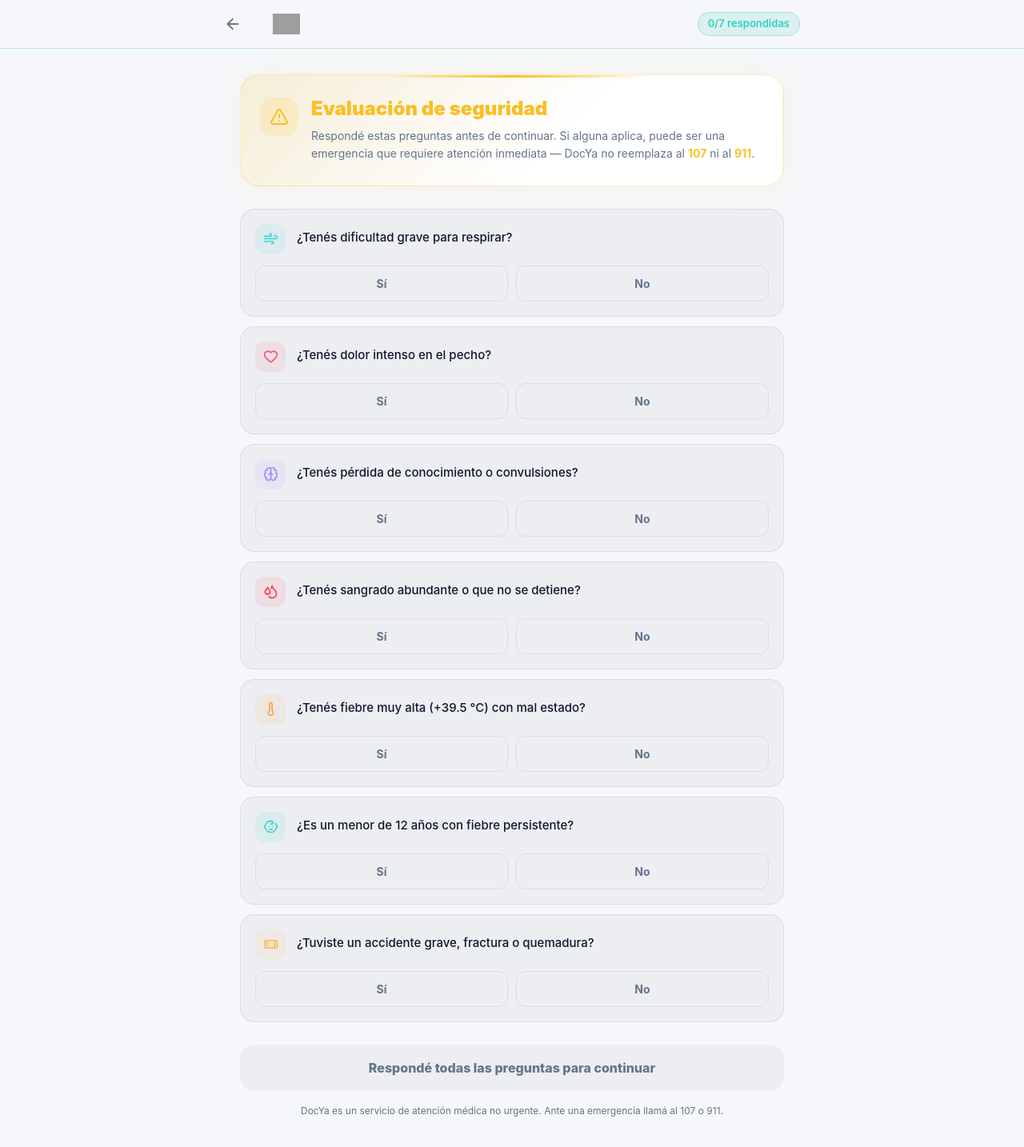
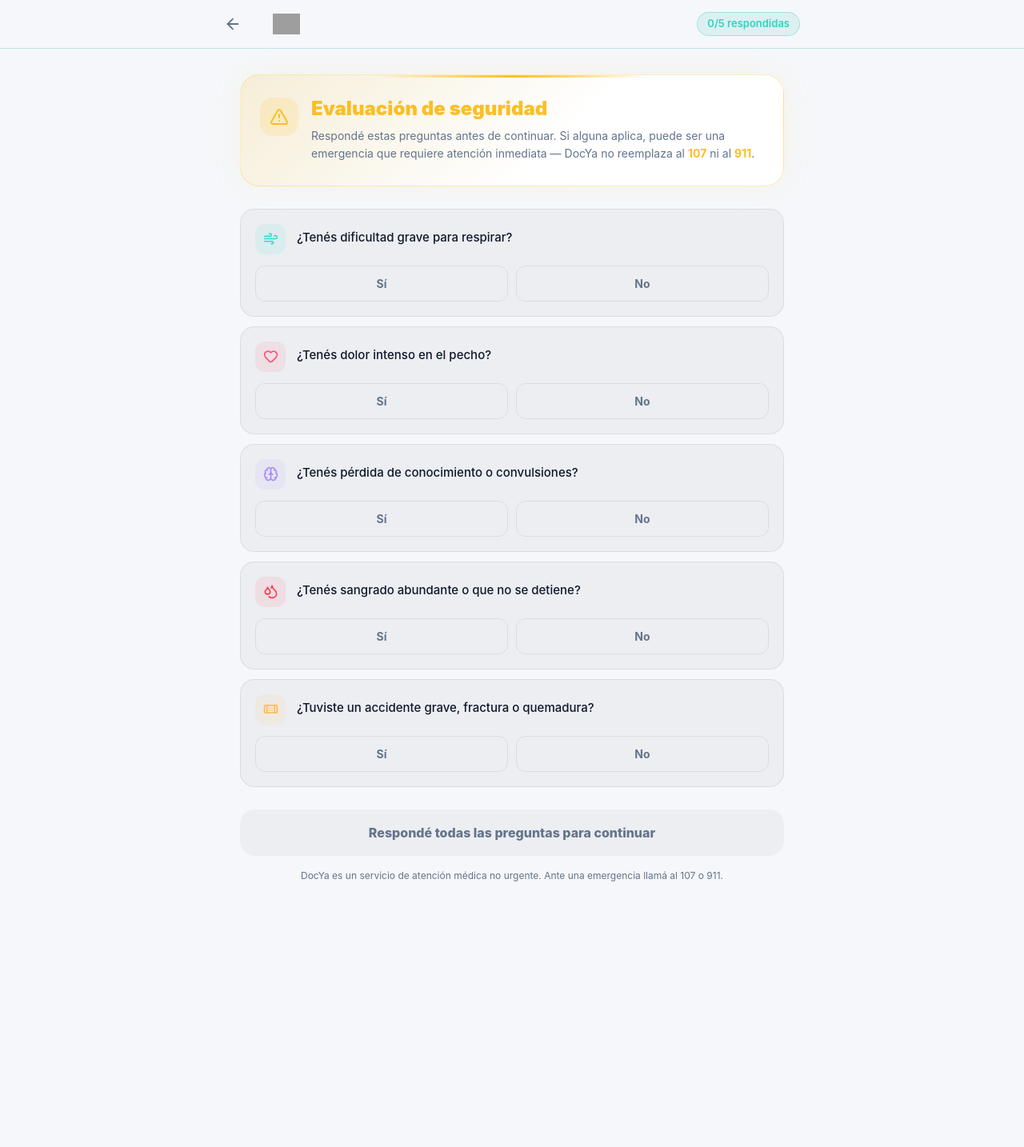
Before and after one commit to facu1391/DocYA, a Next.js app: page /pedir/filtro in a window 1280 px wide. Shown: the top 1434 px of the page at 80% size. After the commit the page ends 1184 px from the top, so only its background shows below. Built offline with nearby package versions, Linux system fonts and the light colour scheme; grey boxes are pictures that could not be loaded.

Commit message:
Quitar preguntas de fiebre del triage

```diff
--- a/src/components/pedir/FiltroScreen.tsx
+++ b/src/components/pedir/FiltroScreen.tsx
@@ -6,7 +6,7 @@ import Link from "next/link";
 import { useRouter, useSearchParams } from "next/navigation";
 import {
   ArrowLeft, Wind, Heart, Brain, Droplets,
-  Thermometer, Baby, Bandage, AlertTriangle,
+  Bandage, AlertTriangle,
   Phone, CheckCircle2, ChevronRight, X,
 } from "lucide-react";
 import { usePedirTheme } from "./theme";
@@ -16,9 +16,7 @@ const PREGUNTAS = [
   { id: 1, texto: "¿Tenés dolor intenso en el pecho?",                  icon: Heart,       color: "#FF4F70" },
   { id: 2, texto: "¿Tenés pérdida de conocimiento o convulsiones?",     icon: Brain,       color: "#A78BFA" },
   { id: 3, texto: "¿Tenés sangrado abundante o que no se detiene?",     icon: Droplets,    color: "#FF344E" },
-  { id: 4, texto: "¿Tenés fiebre muy alta (+39.5 °C) con mal estado?", icon: Thermometer, color: "#FF9B45" },
-  { id: 5, texto: "¿Es un menor de 12 años con fiebre persistente?",    icon: Baby,        color: "#2DD4BF" },
-  { id: 6, texto: "¿Tuviste un accidente grave, fractura o quemadura?", icon: Bandage,     color: "#FFB84D" },
+  { id: 4, texto: "¿Tuviste un accidente grave, fractura o quemadura?", icon: Bandage,     color: "#FFB84D" },
 ];
 
 type Resp = Record<number, boolean>;
```
